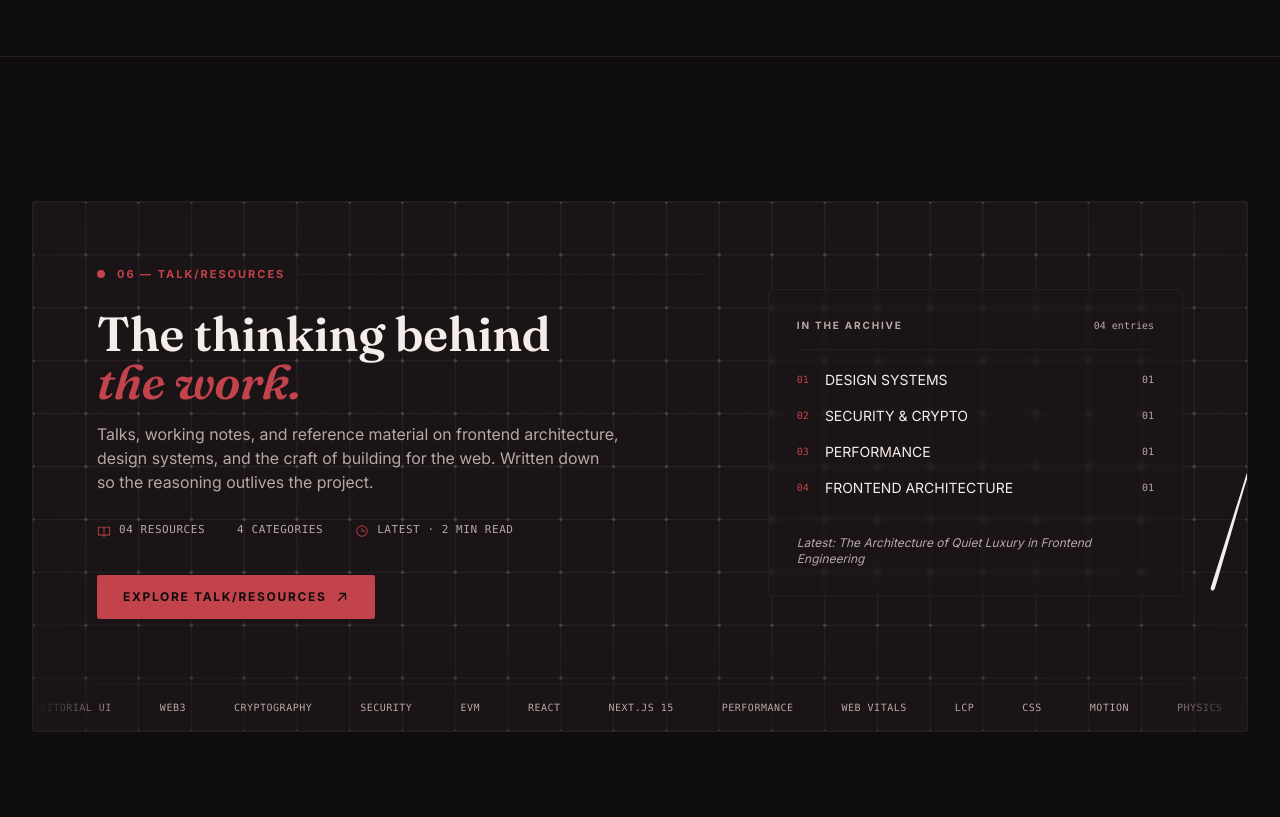
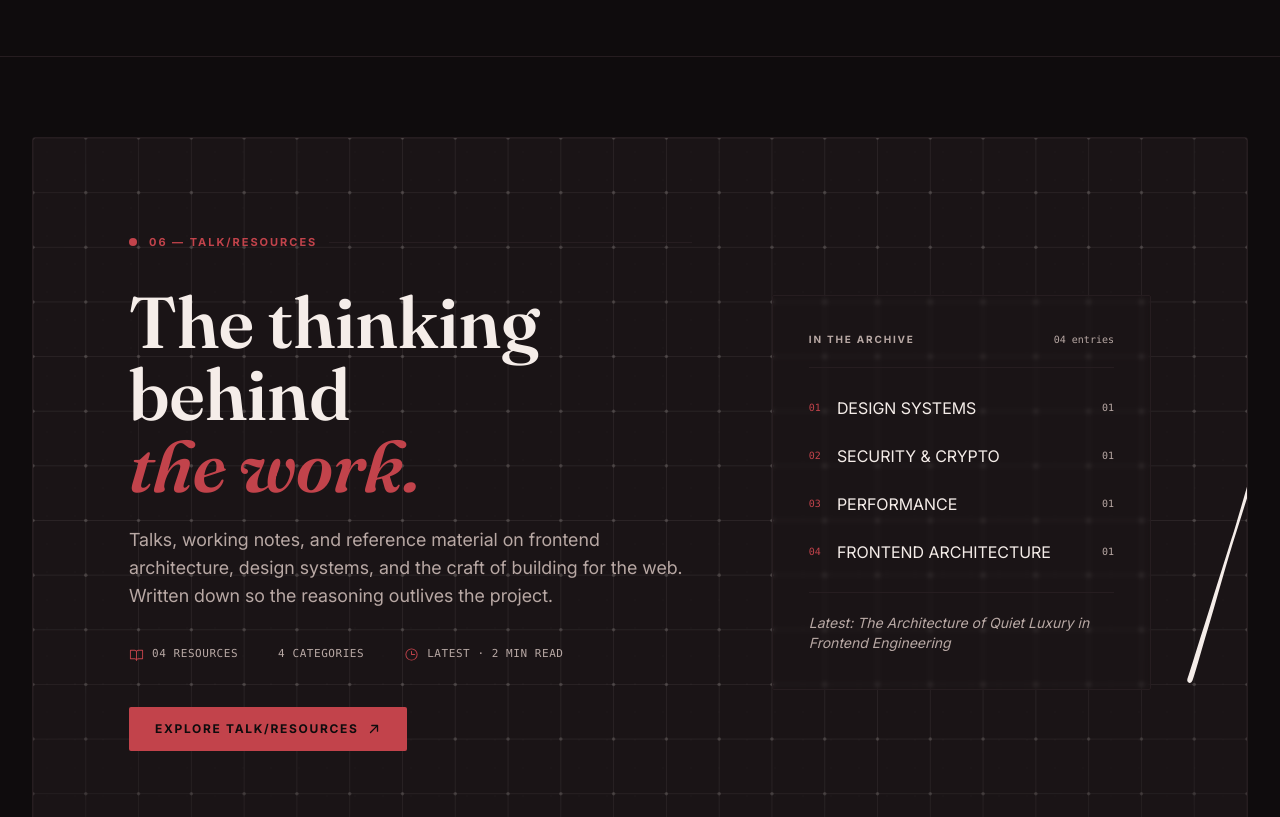
Before and after one commit to SidhCodez/siddiq-portfolio-xo, a Next.js app: page / in a window 1280 px wide. Shown: the part 5580-6397 px from the top of the page. Built offline with nearby package versions, Linux system fonts and the light colour scheme; no server answers.

Commit message:
feat(home): make talk/resources CTA full-screen

```diff
--- a/src/components/sections/talk-resources-section.tsx
+++ b/src/components/sections/talk-resources-section.tsx
@@ -24,24 +24,25 @@ export function TalkResourcesSection({ posts }: TalkResourcesSectionProps) {
   return (
     <section
       id="resources"
-      className="relative py-24 md:py-36 px-4 sm:px-6 lg:px-8 border-t border-border-surface"
+      className="relative flex min-h-[100dvh] items-center px-4 sm:px-6 lg:px-8 py-14 md:py-20 border-t border-border-surface"
     >
-      <div className="max-w-[1360px] mx-auto">
+      <div className="w-full max-w-[1360px] mx-auto">
         <ScrollReveal yOffset={20} duration={0.7}>
           <div className="relative overflow-hidden rounded-[3px] border border-border-surface bg-surface">
             <KineticGrid globalColor="default">
-              <div className="relative">
+              <div className="relative flex min-h-[calc(100dvh-7rem)] flex-col md:min-h-[calc(100dvh-10rem)]">
                 {/* Architectural watermark */}
                 <span
                   aria-hidden="true"
-                  className="pointer-events-none absolute -right-10 top-1/2 hidden -translate-y-1/2 select-none font-fraunces text-[260px] leading-none text-accent/[0.05] lg:block"
+                  className="pointer-events-none absolute -right-10 top-1/2 hidden -translate-y-1/2 select-none font-fraunces text-[340px] leading-none text-accent/[0.05] lg:block"
                 >
                   /
                 </span>
 
-                <div className="relative grid grid-cols-1 lg:grid-cols-12 gap-10 lg:gap-16 items-center p-8 sm:p-12 lg:p-16">
+                <div className="flex flex-1 items-center">
+                  <div className="relative grid w-full grid-cols-1 lg:grid-cols-12 gap-14 lg:gap-20 items-center p-8 sm:p-14 lg:p-20 xl:p-24">
                     {/* CTA copy */}
-                  <div className="lg:col-span-7 space-y-7">
+                    <div className="lg:col-span-7 space-y-9">
                       <div className="flex items-center gap-3">
                         <span className="relative flex h-2 w-2" aria-hidden="true">
                           <span className="absolute inline-flex h-full w-full animate-ping rounded-full bg-accent opacity-60" />
@@ -53,12 +54,12 @@ export function TalkResourcesSection({ posts }: TalkResourcesSectionProps) {
                         <span className="h-px flex-1 bg-border-surface" />
                       </div>
 
-                    <div className="space-y-4">
-                      <h2 className="font-fraunces text-3xl sm:text-4xl md:text-5xl text-ink font-semibold leading-[1.08]">
+                      <div className="space-y-6">
+                        <h2 className="font-fraunces text-4xl sm:text-5xl md:text-6xl xl:text-7xl text-ink font-semibold leading-[1.04]">
                           The thinking behind <br />
                           <span className="italic text-accent">the work.</span>
                         </h2>
-                      <p className="font-inter text-sm sm:text-base text-muted leading-relaxed max-w-[52ch]">
+                        <p className="font-inter text-base sm:text-lg text-muted leading-relaxed max-w-[54ch]">
                           Talks, working notes, and reference material on frontend
                           architecture, design systems, and the craft of building
                           for the web. Written down so the reasoning outlives the
@@ -66,10 +67,10 @@ export function TalkResourcesSection({ posts }: TalkResourcesSectionProps) {
                         </p>
                       </div>
 
-                    <div className="flex flex-wrap items-center gap-x-8 gap-y-3 font-mono text-[11px] uppercase tracking-wider text-muted">
+                      <div className="flex flex-wrap items-center gap-x-10 gap-y-4 font-mono text-[11px] uppercase tracking-wider text-muted">
                         <span className="flex items-center gap-2">
                           <BookOpen
-                          size={14}
+                            size={15}
                             className="text-accent"
                             aria-hidden="true"
                           />
@@ -78,7 +79,7 @@ export function TalkResourcesSection({ posts }: TalkResourcesSectionProps) {
                         <span>{categories.length} categories</span>
                         <span className="flex items-center gap-2">
                           <Clock
-                          size={14}
+                            size={15}
                             className="text-accent"
                             aria-hidden="true"
                           />
@@ -100,8 +101,8 @@ export function TalkResourcesSection({ posts }: TalkResourcesSectionProps) {
 
                     {/* Archive index — decorative, not a set of links */}
                     <div className="lg:col-span-5">
-                    <div className="rounded-[2px] border border-border-surface bg-bg/60 p-6 sm:p-7 space-y-5 backdrop-blur-[2px]">
-                      <div className="flex items-center justify-between border-b border-border-surface pb-4">
+                      <div className="rounded-[2px] border border-border-surface bg-bg/60 p-7 sm:p-9 space-y-7 backdrop-blur-[2px]">
+                        <div className="flex items-center justify-between border-b border-border-surface pb-5">
                           <span className="font-inter text-[10px] font-bold uppercase tracking-eyebrow text-muted">
                             In the archive
                           </span>
@@ -110,7 +111,7 @@ export function TalkResourcesSection({ posts }: TalkResourcesSectionProps) {
                           </span>
                         </div>
 
-                      <ul className="space-y-4">
+                        <ul className="space-y-6">
                           {categories.map((category, idx) => {
                             const count = posts.filter(
                               (post) => post.category === category
@@ -125,7 +126,7 @@ export function TalkResourcesSection({ posts }: TalkResourcesSectionProps) {
                                   <span className="font-mono text-[10px] text-accent">
                                     {String(idx + 1).padStart(2, "0")}
                                   </span>
-                                <span className="font-inter text-sm text-ink transition-colors group-hover:text-accent">
+                                  <span className="font-inter text-base text-ink transition-colors group-hover:text-accent">
                                     {category}
                                   </span>
                                 </span>
@@ -137,9 +138,10 @@ export function TalkResourcesSection({ posts }: TalkResourcesSectionProps) {
                           })}
                         </ul>
 
-                      <p className="border-t border-border-surface pt-4 font-inter text-xs italic text-muted">
+                        <p className="border-t border-border-surface pt-5 font-inter text-sm italic text-muted">
                           Latest: {latest.title}
                         </p>
+                      </div>
                     </div>
                   </div>
                 </div>
@@ -158,7 +160,7 @@ export function TalkResourcesSection({ posts }: TalkResourcesSectionProps) {
                     {[0, 1].map((group) => (
                       <div
                         key={group}
-                        className="flex shrink-0 items-center gap-8 py-4 pr-8"
+                        className="flex shrink-0 items-center gap-8 py-5 pr-8"
                         aria-hidden={group === 1}
                       >
                         {topics.map((topic) => (
```
Lines whose indentation alone changed are shown as unchanged.
